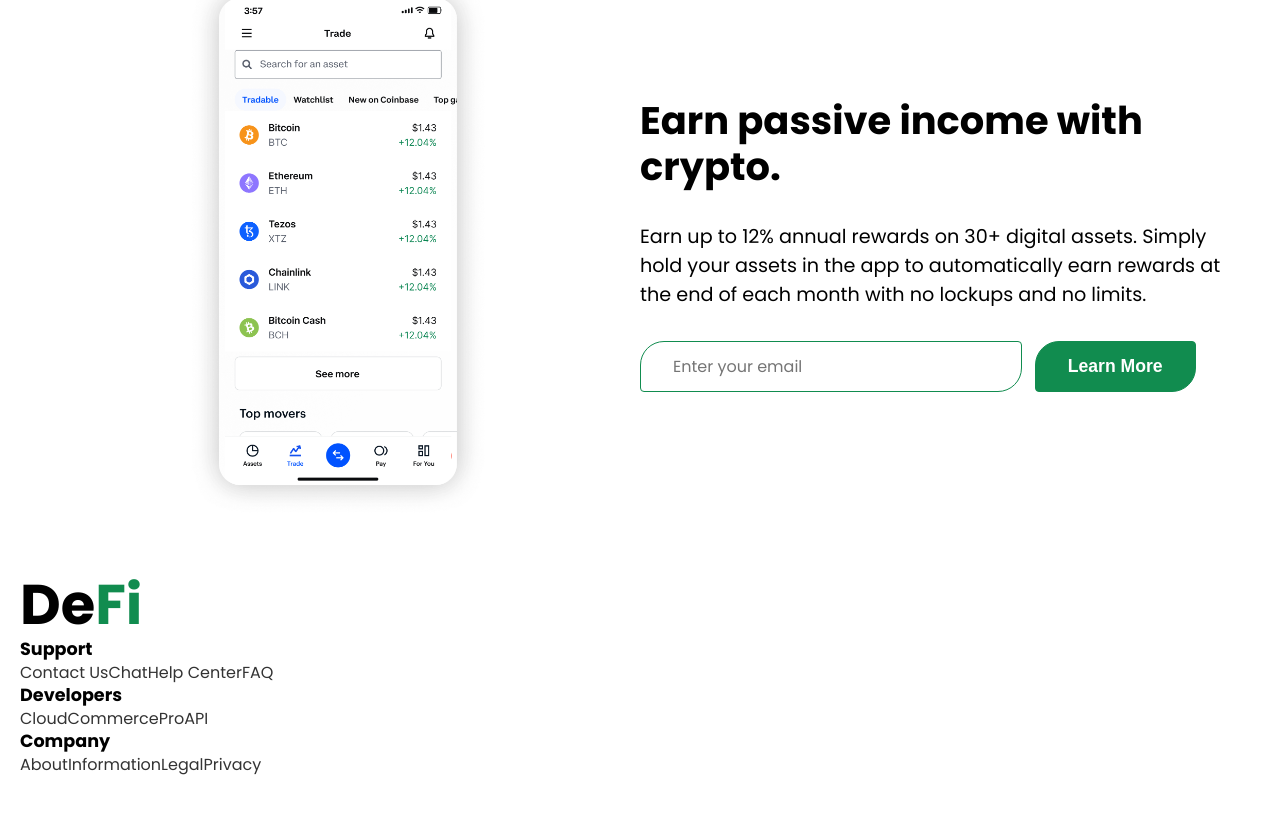
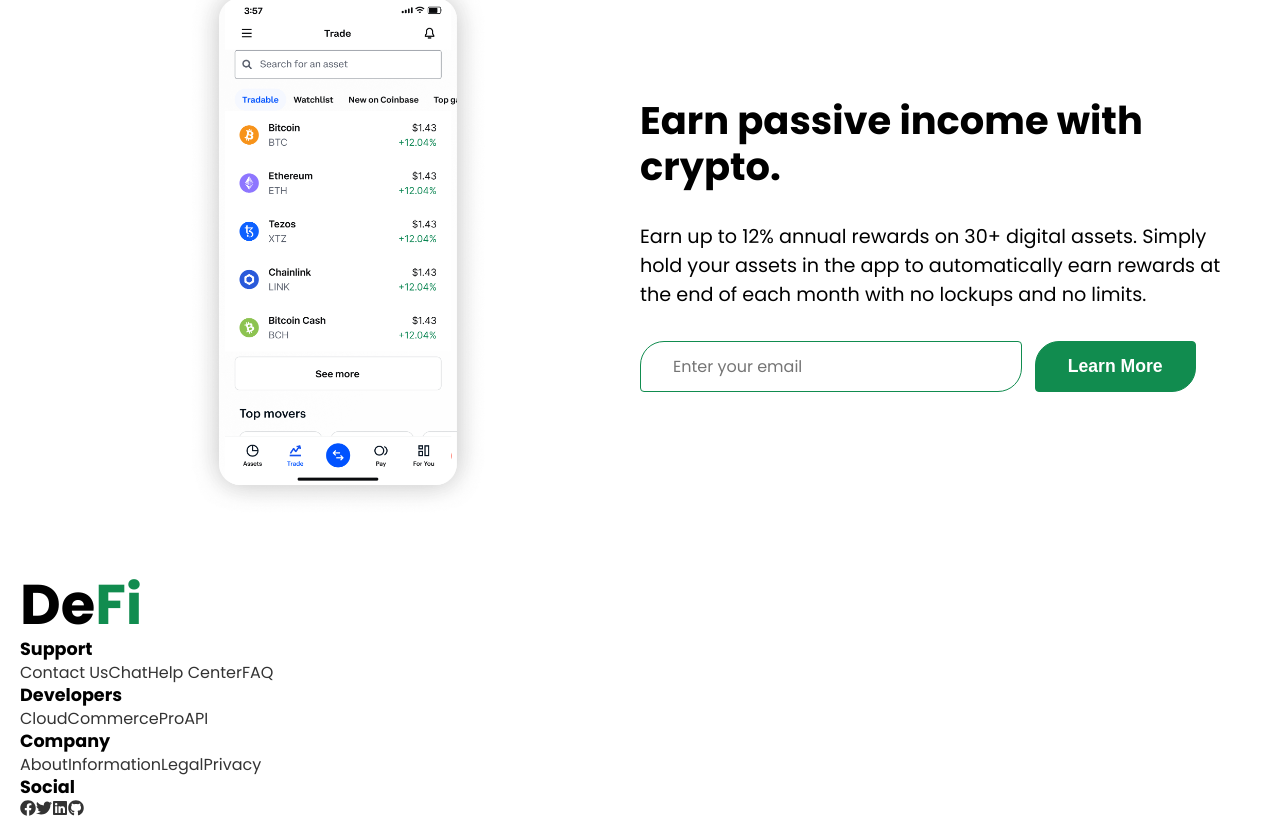
Before and after one commit to bubandrei/deficrypto, a React (Create React App) app: page / in a window 1280 px wide. Shown: the part 738-1561 px from the top of the page. Before the commit the page ends 1515 px from the top, so only its background shows below. Built offline with nearby package versions, Linux system fonts and the light colour scheme; no server answers.

Commit message:
icons for footer

```diff
--- a/src/components/Footer.js
+++ b/src/components/Footer.js
@@ -36,6 +36,15 @@
                         <a href='/'>Privacy</a>
                     </span>
                 </div>
+                <div className='col'>
+                    <h5>Social</h5>
+                    <span className='bar'>
+                        <a href='/'><FaFacebook className='icon'/></a>
+                        <a href='/'><FaTwitter className='icon'/></a>
+                        <a href='/'><FaLinkedin className='icon'/></a>
+                        <a href='/'><FaGithub className='icon'/></a>
+                    </span>
+                </div>
             </div>
 
         </div>
```
